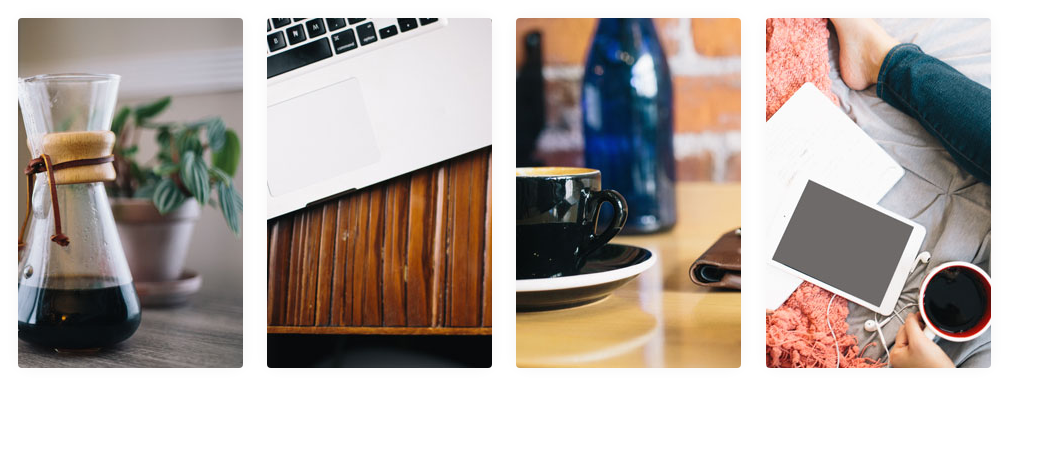
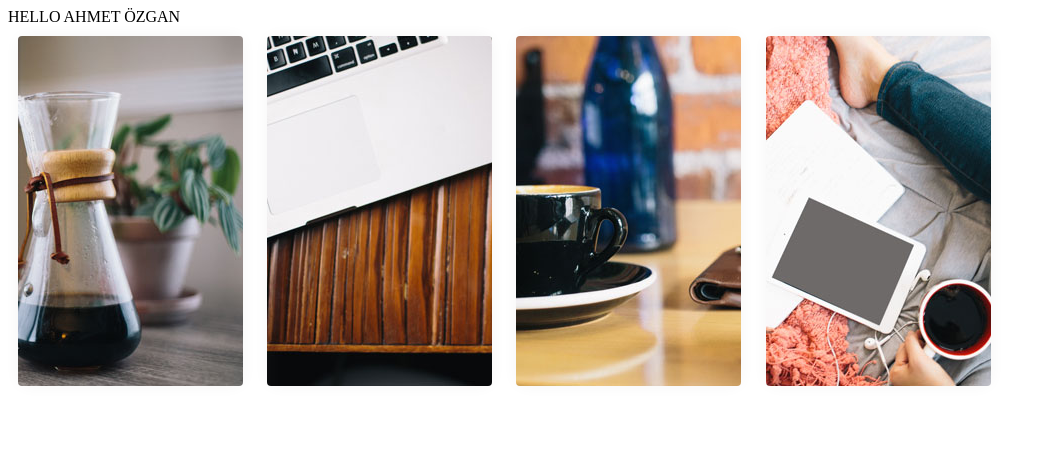
Before and after one commit to vitaltr/pcbweb.github.io, a plain HTML site: page index.html in a window 1280 px wide. Shown: the whole page, without its empty margins (0-1046 px from the left). Drawn offline with Linux system fonts and the light colour scheme.

Commit message:
Update index.html

```diff
--- a/index.html
+++ b/index.html
@@ -8,6 +8,7 @@
 </head>
 
 <body>
+    </h1>HELLO AHMET ÖZGAN</h1>
 <!--Video: https://youtu.be/QiKHNuODDqI-->
     <div class="efekt">
     <a href="#" class="resim">
```
